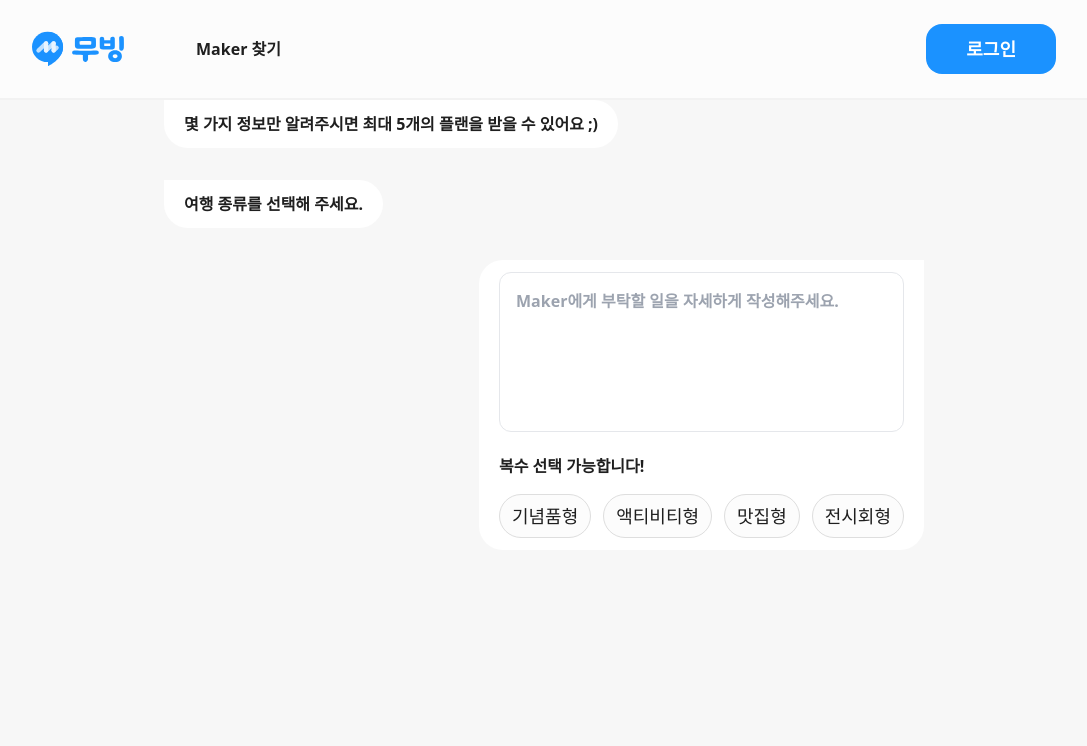
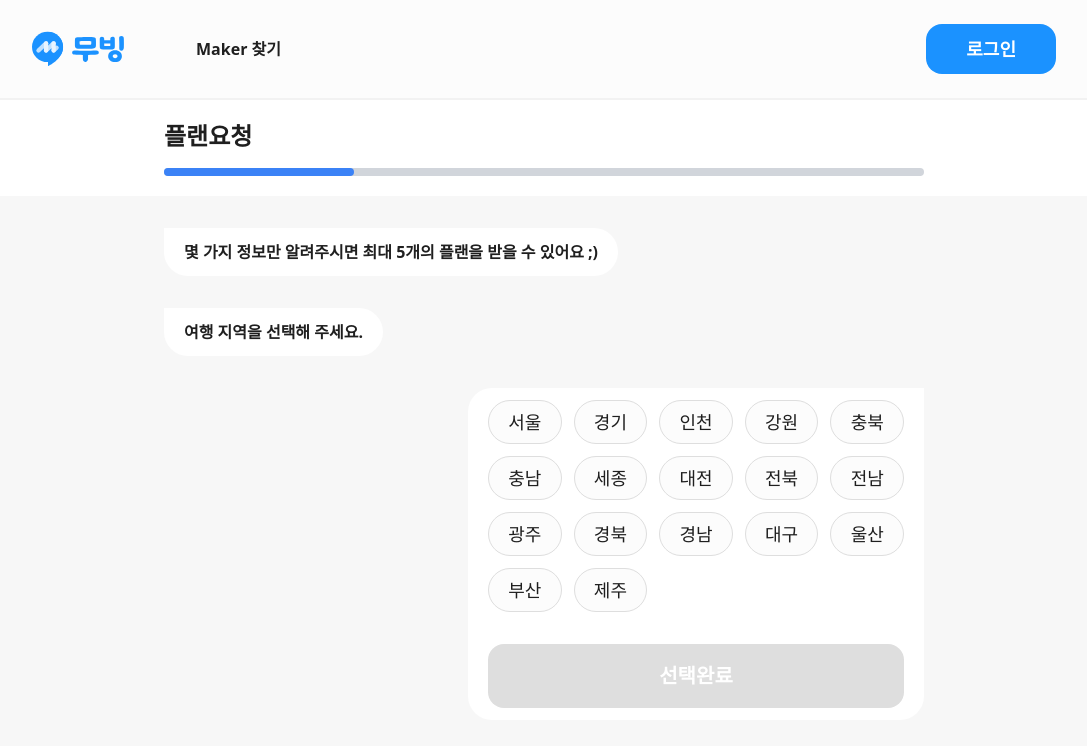
Before and after one commit to GoHawaiiForMe/frontend, a Next.js app: page /plan_request in a window 1280 px wide. Shown: the top 746 px of the page, without its empty margins (96-1183 px from the left). Built offline with nearby package versions, Linux system fonts and the light colour scheme.

Commit message:
feat: 견적 요청 step2 완료

```diff
--- a/package.json
+++ b/package.json
@@ -16,6 +16,7 @@
     "nprogress": "^0.2.0",
     "postcss": "^8.4.49",
     "react": "^19.0.0",
+    "react-daum-postcode": "^3.2.0",
     "react-dom": "^19.0.0",
     "react-hook-form": "^7.54.2",
     "tailwindcss": "^3.4.17",
--- a/src/components/Common/Bubble.tsx
+++ b/src/components/Common/Bubble.tsx
@@ -8,8 +8,7 @@ export default function Bubble({ type = "left", children }: BubbleProps) {
   if (type === "left") {
     bubbleStyle = "bg-color-gray-50 rounded-r-3xl rounded-bl-3xl";
   } else if (type === "right") {
-    bubbleStyle =
-      "bg-color-blue-300 rounded-l-3xl rounded-br-3xl text-color-gray-50 flex justify-end";
+    bubbleStyle = "bg-color-blue-300 rounded-l-3xl rounded-br-3xl text-color-gray-50";
   } else if (type === "right_select") {
     bubbleStyle = "bg-color-gray-50 rounded-l-3xl rounded-br-3xl ";
   }
--- a/src/components/Common/Selector.tsx
+++ b/src/components/Common/Selector.tsx
@@ -7,7 +7,14 @@ export default function Selector({
   selectedTypes: string[];
   toggleSelection: (type: string) => void;
 }) {
-  const services = ["기념품형", "액티비티형", "맛집형", "전시회형"];
+  const services = [
+    "맛집 탐방형",
+    "기념품/쇼핑형",
+    "휴양형",
+    "문화/역사탐방형",
+    "액티비티/탐험형",
+    "축제참여형",
+  ];
   const locations = [
     "서울",
     "경기",
@@ -26,24 +33,22 @@ export default function Selector({
     "울산",
     "부산",
     "제주",
-    "해외",
   ];
 
   return (
     <>
       {category === "services" && (
-        <div className="flex gap-3">
+        <div className="grid grid-cols-3 gap-3">
           {services.map((service) => (
             <div
-              className={` border text-2lg rounded-3xl px-3 py-2 medium ${
+              onClick={() => toggleSelection(service)}
+              className={`border text-2lg rounded-3xl px-3 py-2 medium flex justify-center cursor-pointer ${
                 selectedTypes.includes(service)
                   ? "bg-color-blue-50 border-color-blue-300 text-color-blue-300 bold"
                   : "bg-color-background-100 border-color-gray-100"
               } mobile-tablet:px-2 mobile-tablet:py-1 mobile-tablet:text-md`}
             >
-              <button key={service} onClick={() => toggleSelection(service)}>
-                {service}
-              </button>
+              <button key={service}>{service}</button>
             </div>
           ))}
         </div>
--- a/src/features/PlanRequest.tsx
+++ b/src/features/PlanRequest.tsx
@@ -2,10 +2,48 @@ import Layout from "@/components/Common/Layout";
 import Bubble from "@/components/Common/Bubble";
 import Selector from "@/components/Common/Selector";
 import Input from "@/components/Common/Input";
-import { useState } from "react";
+import { useState, useEffect } from "react";
+import DaumPostcodeEmbed from "react-daum-postcode";
+import ModalLayout from "@/components/Common/ModalLayout";
+import Button from "@/components/Common/Button";
 
 export default function PlanRequest() {
+  const [textareaValue, setTextareaValue] = useState<string>("");
+  const [selectedLocations, setSelectedLocations] = useState<string[]>([]);
   const [selectedServices, setSelectedServices] = useState<string[]>([]);
+  const [isOpenAddressApi, setIsOpenAddressAPI] = useState(false);
+  const [address, setAddress] = useState<string>("");
+  const [detailAddress, setDetailAddress] = useState<string>("");
+  const [showStep1Summary, setShowStep1Summary] = useState(false);
+  const [showStep2Summary, setShowStep2Summary] = useState(false);
+  const [showStep3Summary, setShowStep3Summary] = useState(false);
+  const [progress, setProgress] = useState(0);
+
+  useEffect(() => {
+    if (showStep1Summary && !showStep2Summary) {
+      setProgress(50);
+    } else if (showStep2Summary) {
+      setProgress(100);
+    } else {
+      setProgress(25);
+    }
+  }, [showStep1Summary, showStep2Summary]);
+
+  const updateProgress = () => {
+    if (showStep1Summary && !showStep2Summary) {
+      setProgress(50);
+    } else if (showStep2Summary) {
+      setProgress(100);
+    } else {
+      setProgress(25);
+    }
+  };
+
+  const handleLocationSelection = (type: string) => {
+    setSelectedLocations((prev) =>
+      prev.includes(type) ? prev.filter((t) => t !== type) : [...prev, type],
+    );
+  };
 
   const handleServiceSelection = (type: string) => {
     setSelectedServices((prev) =>
@@ -13,16 +51,132 @@ export default function PlanRequest() {
     );
   };
 
+  const handleOpenAddress = () => {
+    setIsOpenAddressAPI(true);
+  };
+
+  const handleCloseAddress = () => {
+    setIsOpenAddressAPI(false);
+  };
+
+  const handleAddressSelect = (data: { address: string }) => {
+    setAddress(data.address);
+    setIsOpenAddressAPI(false);
+  };
+  const isStep1Complete = selectedLocations.length > 0;
+
+  const isStep2Complete =
+    textareaValue.trim().length > 0 &&
+    (selectedServices.includes("기념품/쇼핑형")
+      ? address && detailAddress
+      : selectedServices.length > 0);
+
+  //   const isStep3Complete = selectedDate.length > 0;
+
+  const handleCompleteStep1Selection = () => {
+    if (isStep1Complete) {
+      setShowStep1Summary(true);
+      updateProgress();
+    }
+  };
+
+  const handleEditStep1Summary = () => {
+    setShowStep1Summary(false);
+    setProgress(25);
+  };
+
+  const handleCompleteStep2Selection = () => {
+    if (isStep2Complete) {
+      setShowStep2Summary(true);
+      updateProgress();
+    }
+  };
+
+  const handleEditStep2Summary = () => {
+    setShowStep2Summary(false);
+    setProgress(50);
+  };
+
+  const handleCompleteStep3Selection = () => {
+    if (isStep2Complete) {
+      setShowStep2Summary(true);
+      updateProgress();
+    }
+  };
+
+  const handleEditStep3Summary = () => {
+    setShowStep2Summary(false);
+    setProgress(75);
+  };
+
   return (
     <>
-      <Layout bodyClass="bg-gray">
+      <div className="mb-8 w-[312px]">
+        <div className="flex flex-col gap-4 justify-center w-screen text-2xl semibold h-24 bg-color-gray-50 pc:px-[260px] pc:-mx-[260px] tablet:-mx-[72px] tablet:px-[72px] mobile:-mx-[24px] mobile:px-[24px]">
+          플랜요청
+          <div className="relative w-full h-2 bg-gray-300 rounded-full">
+            <div
+              className="absolute top-0 left-0 h-full bg-blue-500 rounded-full"
+              style={{ width: `${progress}%`, transition: "width 0.5s ease-in-out" }}
+            ></div>
+          </div>
+        </div>
+      </div>
       <Bubble type="left">
         몇 가지 정보만 알려주시면 최대 5개의 플랜을 받을 수 있어요 &#59;&#41;
       </Bubble>
+      <Bubble type="left">여행 지역을 선택해 주세요.</Bubble>
+      {/* step 1 */}
+      {!showStep1Summary && (
+        <>
+          <div>
+            <Bubble type="right_select">
+              <Selector
+                category="locations"
+                selectedTypes={selectedLocations}
+                toggleSelection={handleLocationSelection}
+              />
+
+              <Button
+                label="선택완료"
+                className="mt-8"
+                disabled={!isStep1Complete}
+                onClick={handleCompleteStep1Selection}
+              />
+            </Bubble>
+          </div>
+        </>
+      )}
+      {showStep1Summary && (
+        <div>
+          <Bubble type="right">
+            <div>
+              <p>[여행할 지역]</p>
+              <div>{selectedLocations.join(", ")}</div>
+            </div>
+          </Bubble>
+          <p
+            className="underline flex justify-end cursor-pointer -mt-7 mb-8"
+            onClick={handleEditStep1Summary}
+          >
+            수정하기
+          </p>
+        </div>
+      )}
+
+      {/* step 2 */}
+
+      {showStep1Summary && !showStep2Summary && (
+        <>
           <Bubble type="left">여행 종류를 선택해 주세요.</Bubble>
-        {/* <Bubble type="right">오른쪽</Bubble> */}
+          <div>
             <Bubble type="right_select">
-          <Input type="textarea" placeholder="Maker에게 부탁할 일을 자세하게 작성해주세요." />
+              <Input
+                type="textarea"
+                onChange={(e) => setTextareaValue(e.target.value)}
+                value={textareaValue}
+                placeholder="Maker에게 부탁할 일을 자세하게 작성해주세요."
+              />
               <p className="mb-4">복수 선택 가능합니다!</p>
 
               <Selector
@@ -30,15 +184,105 @@ export default function PlanRequest() {
                 selectedTypes={selectedServices}
                 toggleSelection={handleServiceSelection}
               />
-          {selectedServices.includes("기념품형") && (
+              {selectedServices.includes("기념품/쇼핑형") && (
                 <div className="mt-4">
-              <button className="border w-full h-16 py-4 border-color-blue-300 text-color-blue-300 bold rounded-2xl">
-                기념품 받을 도착지 선택하기
+                  <button
+                    className="border px-4 flex flex-start w-full h-16 items-center border-color-blue-300 text-color-blue-300 bold rounded-2xl"
+                    onClick={handleOpenAddress}
+                  >
+                    {address ? address : "물건을 받을 도착지 선택하기"}
                   </button>
+                  {isOpenAddressApi && (
+                    <ModalLayout label="주소지 검색하기" closeModal={handleCloseAddress}>
+                      <DaumPostcodeEmbed onComplete={handleAddressSelect}></DaumPostcodeEmbed>
+                    </ModalLayout>
+                  )}
                 </div>
               )}
+              {address && selectedServices.includes("기념품/쇼핑형") && (
+                <div className="mt-4">
+                  <Input
+                    type="text"
+                    placeholder="상세 주소를 입력하세요"
+                    value={detailAddress}
+                    onChange={(e) => setDetailAddress(e.target.value)}
+                    className=" text-color-blue-300"
+                  />
+                </div>
+              )}
+              <Button
+                label="선택완료"
+                className="mt-8"
+                disabled={!isStep2Complete}
+                onClick={handleCompleteStep2Selection}
+              ></Button>
             </Bubble>
-      </Layout>
+          </div>
+        </>
+      )}
+      {showStep1Summary && showStep2Summary && (
+        <div>
+          <Bubble type="right">
+            <div>
+              <p>[요청사항]</p>
+              <div>{textareaValue}</div>
+            </div>
+            <div>
+              <p>[선택된 서비스]</p> <div>{selectedServices.join(", ")}</div>
+            </div>
+            {selectedServices.includes("기념품/쇼핑형") && (
+              <>
+                <div>
+                  <p>[주소]</p> <div>{address}</div>
+                </div>
+                <div>
+                  <p>[상세 주소]</p> <div>{detailAddress}</div>
+                </div>
+              </>
+            )}
+          </Bubble>
+          <p
+            className="underline flex justify-end cursor-pointer -mt-7"
+            onClick={handleEditStep2Summary}
+          >
+            수정하기
+          </p>
+        </div>
+      )}
+
+      {/* step 3 */}
+      {showStep1Summary && showStep2Summary && !showStep3Summary && (
+        <>
+          <Bubble type="left">여행할 날짜를 선택해 주세요.</Bubble>
+          <div>
+            <Bubble type="right_select">
+              {/* <>달력 API</> */}
+              <Button
+                label="달력 넣어야함"
+                className="mt-8"
+                // disabled={!isStep3Complete}
+                onClick={handleCompleteStep3Selection}
+              />
+            </Bubble>
+          </div>
+        </>
+      )}
+      {showStep3Summary && (
+        <div>
+          <Bubble type="right">
+            <div>
+              <p>[여행할 날짜]</p>
+              <div>{selectedLocations.join(", ")}</div>
+            </div>
+          </Bubble>
+          <p
+            className="underline flex justify-end cursor-pointer -mt-7 mb-8"
+            onClick={handleEditStep3Summary}
+          >
+            수정하기
+          </p>
+        </div>
+      )}
     </>
   );
 }
--- a/src/pages/plan_request/index.tsx
+++ b/src/pages/plan_request/index.tsx
@@ -1,5 +1,12 @@
 import PlanRequest from "@/features/PlanRequest";
+import Layout from "@/components/Common/Layout";
 
 export default function ProRequestPage() {
-  return <PlanRequest />;
+  return (
+    <>
+      <Layout bodyClass="bg-gray">
+        <PlanRequest />
+      </Layout>
+    </>
+  );
 }
```
Also changed, not shown: 1 other file (tests, documents, lock files or other folders). Lines whose indentation alone changed are shown as unchanged.
